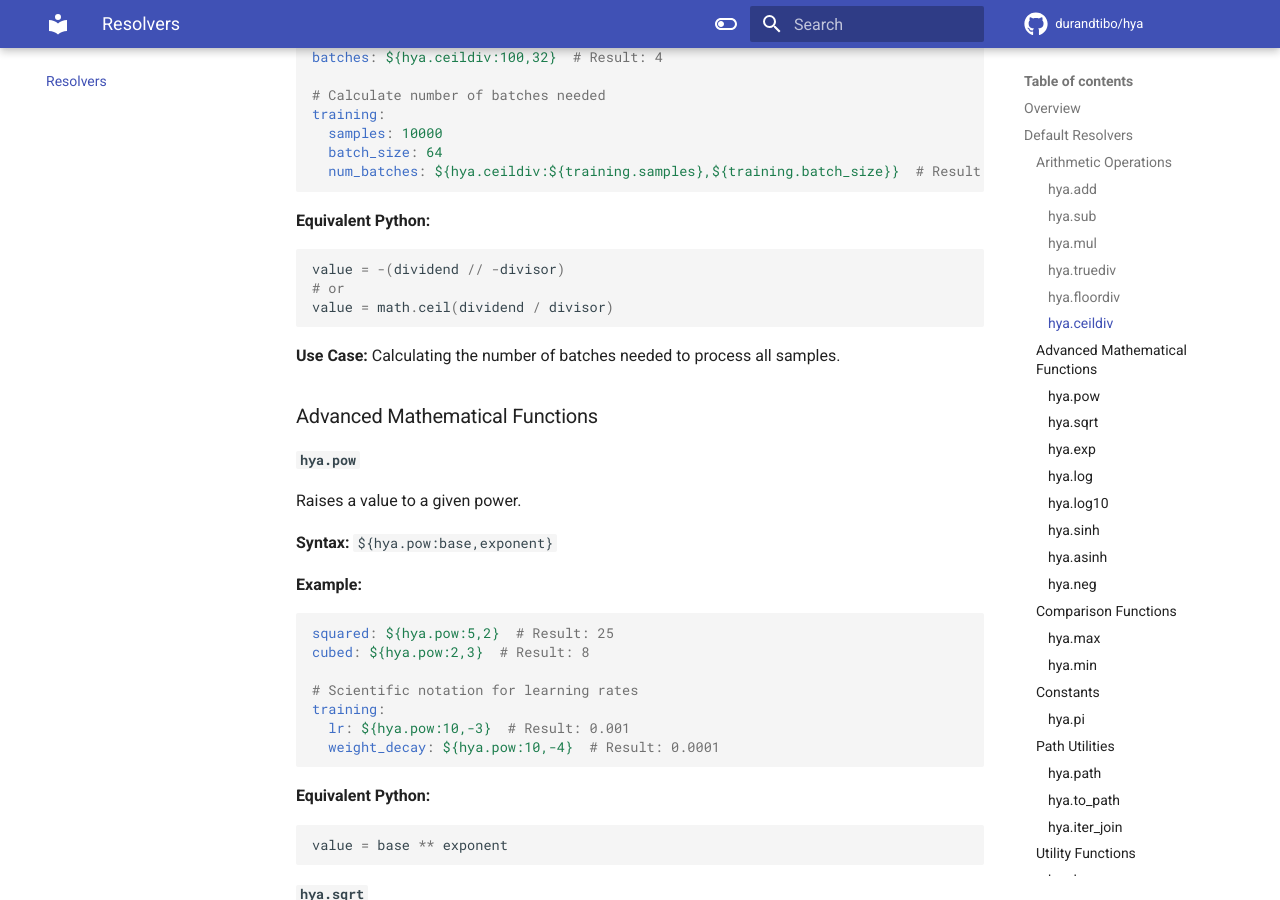
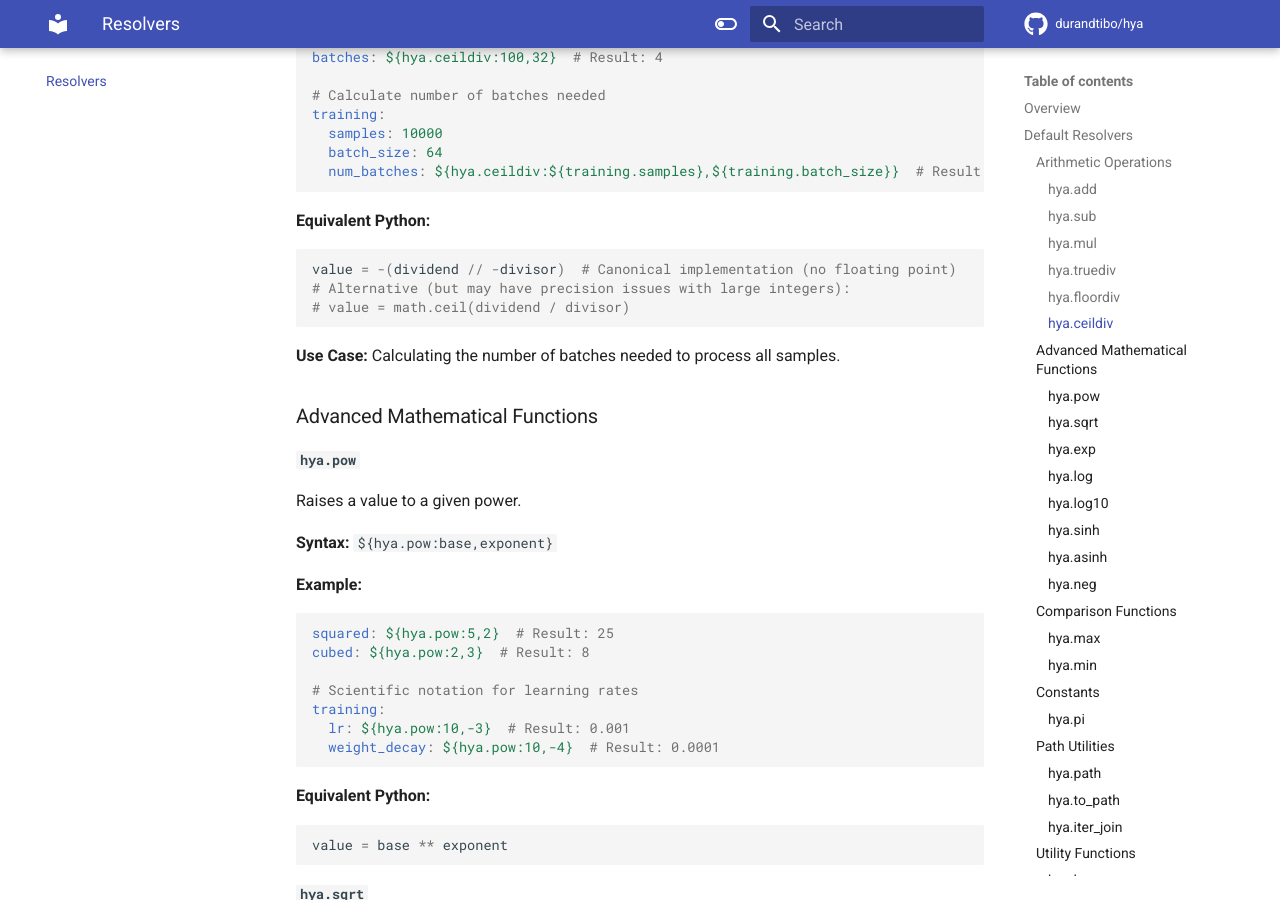
Before and after one commit to durandtibo/hya, an MkDocs documentation site: the page built from docs/docs/resolvers.md, in a window 1280 px wide and 900 px high, scrolled down 3270 px. Built offline with MkDocs 1.6.1 and Material for MkDocs 9.7.7, drawn with Linux system fonts in a browser that asks for light colours; emoji names are drawn with the system emoji font; comment, search, counter and statistics services are not loaded; the version menu is left out; some of the changed text lies outside the part shown.

````diff
--- a/docs/docs/resolvers.md
+++ b/docs/docs/resolvers.md
@@ -156,9 +156,9 @@ training:
 
 **Equivalent Python:**
 ```python
-value = -(dividend // -divisor)
-# or
-value = math.ceil(dividend / divisor)
+value = -(dividend // -divisor)  # Canonical implementation (no floating point)
+# Alternative (but may have precision issues with large integers):
+# value = math.ceil(dividend / divisor)
 ```
 
 **Use Case:** Calculating the number of batches needed to process all samples.
````
Also changed, not shown: other parts of docs/docs/resolvers.md (+1 -1 lines), docs/docs/user_guide.md (+5 -4 lines).
